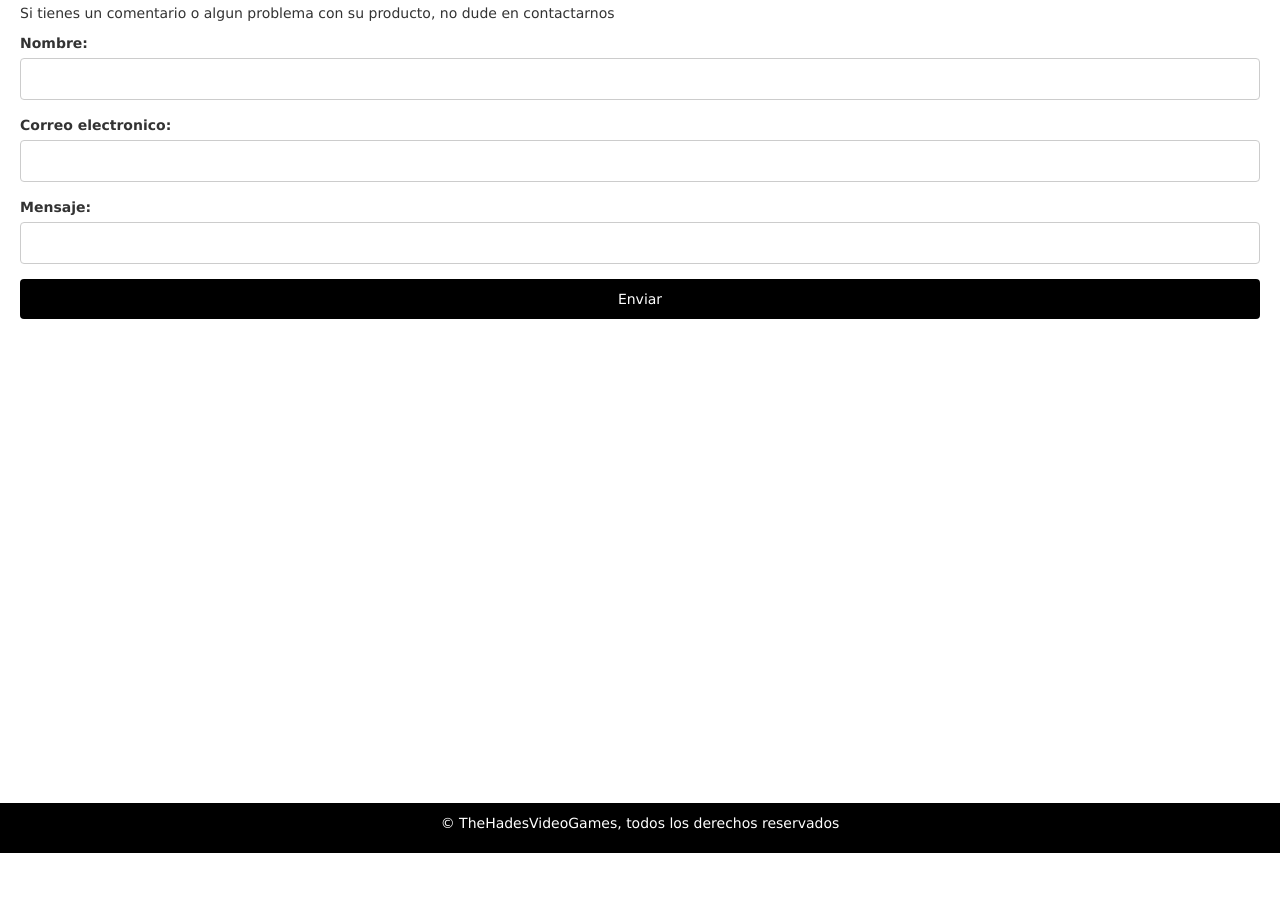
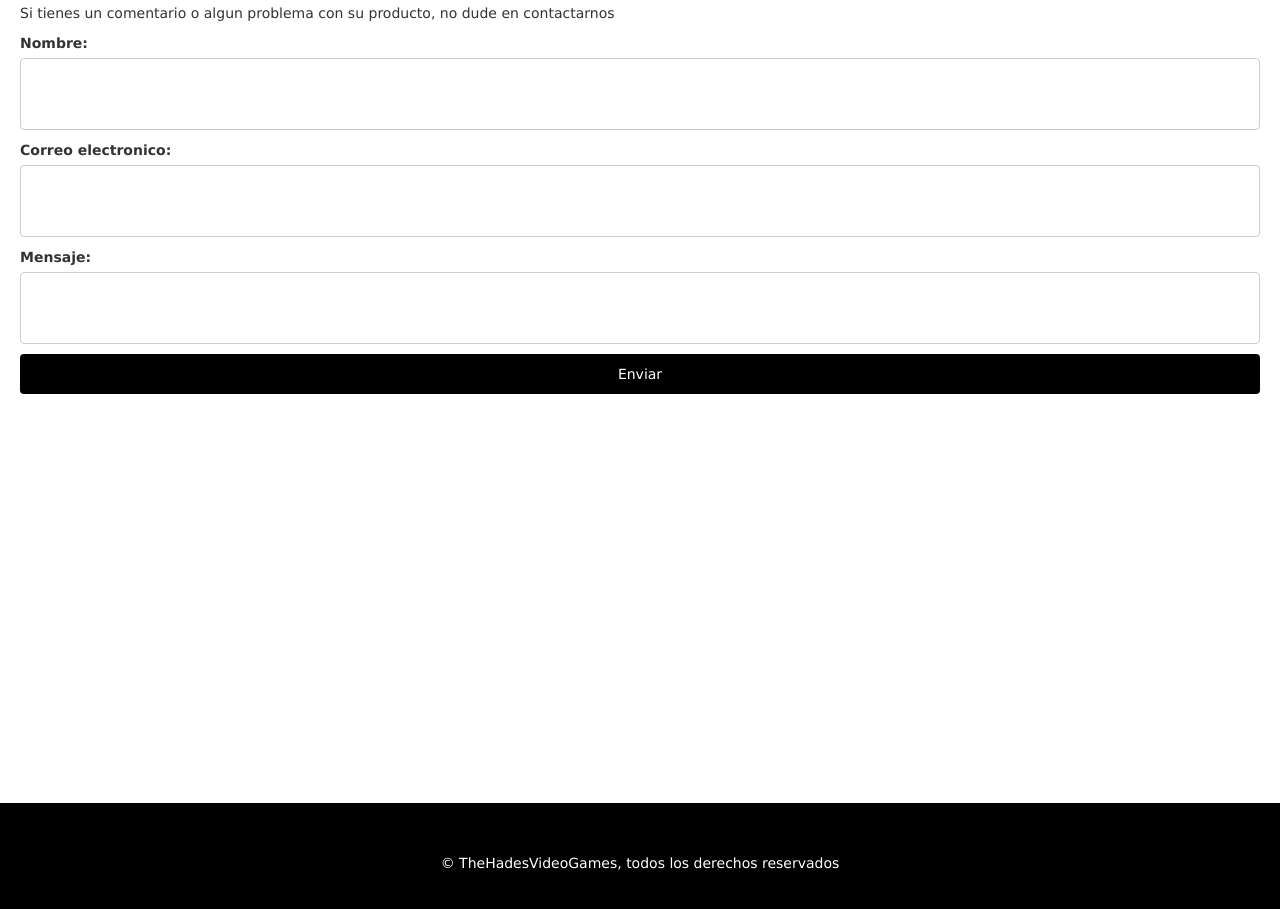
Before and after one commit to J3nddy/Todo_css, a plain HTML site: page index.html in a window 1280 px wide. Shown: the part 3614-4523 px from the top of the page. Before the commit the page ends 4467 px from the top, so only its background shows below. Drawn offline with nearby package versions, Linux system fonts and the light colour scheme.

Commit message:
Update landing_page.css

```diff
--- a/landing_page.css
+++ b/landing_page.css
@@ -20,11 +20,13 @@ body {
 .navbar a{
     color: #ffffff    ;
     padding: 40px 45px;
+    text-decoration: none;
 }
 
 .navbar a:hover {
     background-color: #ffffff;
     color: #000000 ;
+    text-decoration: none;
 }
 
 .navbar h1 {
@@ -559,8 +561,8 @@ form label{
 }
 
 form input, form textarea{
-    margin-bottom: 15px;
-    padding: 10px;
+    margin-bottom: 10px;
+    padding: 25px;
     border: 1px solid #ccc;
     border-radius: 4px;
 }
@@ -583,8 +585,12 @@ footer {
     background-color: #000000;
     color: white;
     text-align: center;
-    padding: 10px 0;
+    padding: 50px 0;
     position: relative;
     bottom: 0;
     width: 100%;
 }
+
+.video {
+    position: relative;
+}
```
